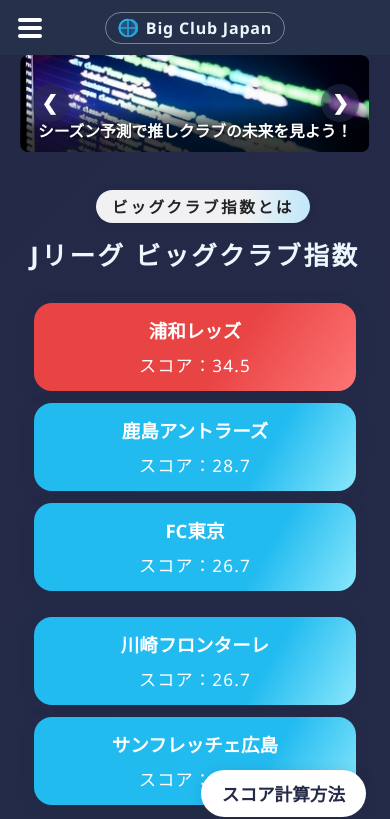
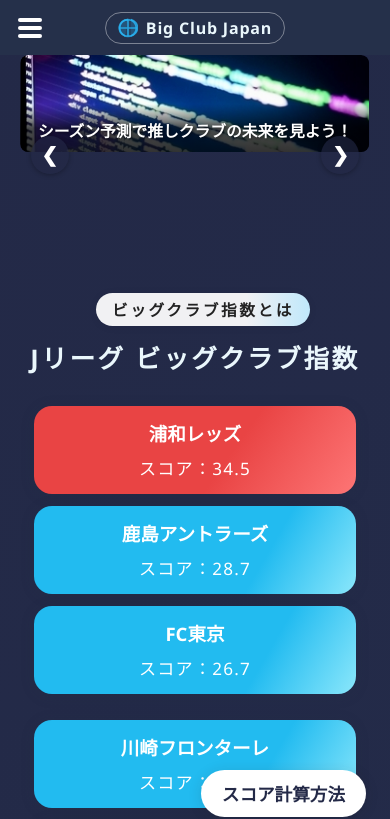
Before and after one commit to jleague-big-club/jleague-big-club, a plain HTML site: page index.html in a window 390 px wide. Shown: the top 819 px of the page. Drawn offline with nearby package versions, Linux system fonts and the light colour scheme.

```diff
--- a/style.css
+++ b/style.css
@@ -1000,3 +1000,15 @@
   transform: scale(1.15);  /* 少し拡大する */
   text-decoration: none;   /* 下線を表示しない */
 }
+/* --- パフォーマンス改善: CLS対策 --- */
+.carousel-container {
+  /* PC表示時のカルーセルの高さを事前に確保 */
+  min-height: 130px;
+}
+
+@media (max-width: 768px) {
+  .carousel-container {
+    /* モバイル表示時のカルーセルの高さを事前に確保 */
+    min-height: 200px;
+  }
+}
```
